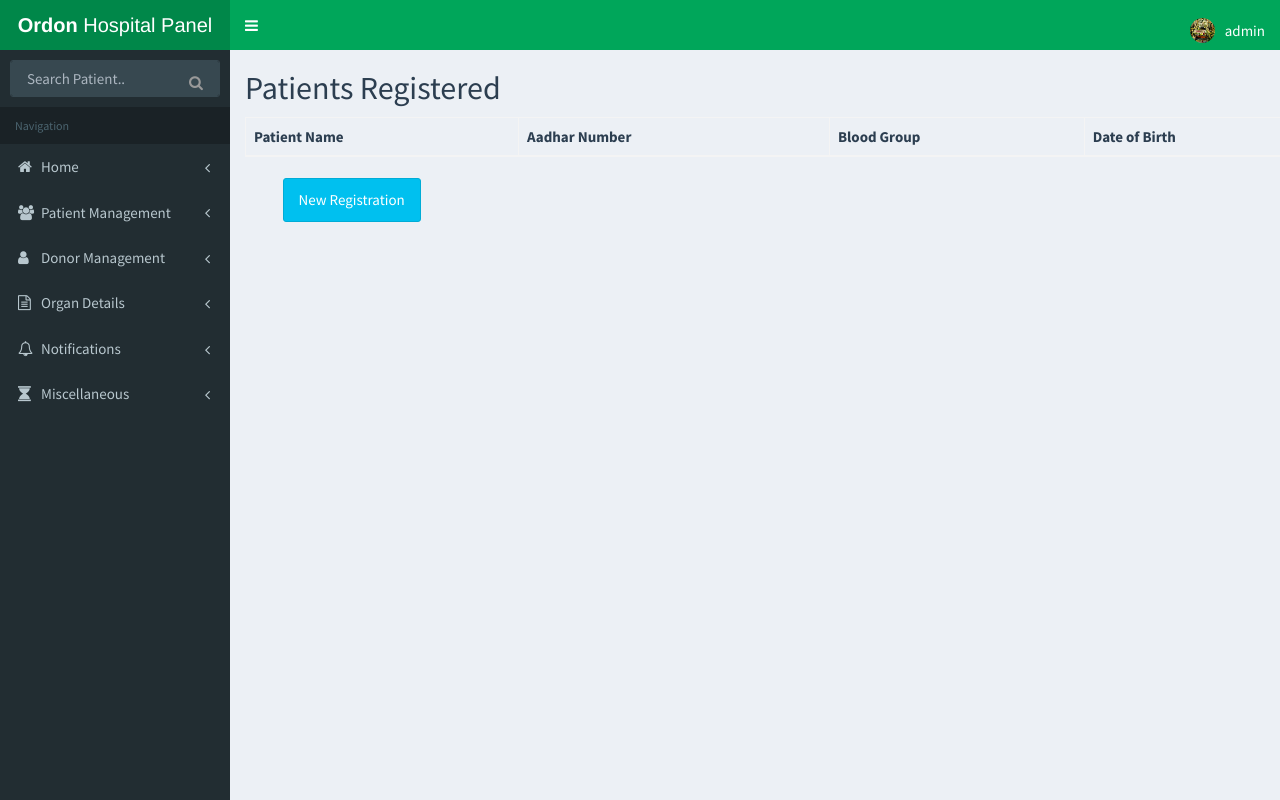
After one commit to chanchelvs/acmw-ordon, a Django app: page /list_patients/ in a window 1280 px wide. The commit adds this page. Run offline with Django 3.2, Linux system fonts and the light colour scheme; a user stored in the database is signed in; data comes from the database, SQL or seed files in the repository; both versions use the stored data as it was after the commit; lists and menus that the app fills with data are empty; some libraries are stand-ins or nearby versions.

Commit message:
Added Patient List

```diff
--- a/ordon/urls.py
+++ b/ordon/urls.py
@@ -13,9 +13,13 @@ urlpatterns =[
     url(r'^firstaid/$', views.firstaid, name='firstaid'),
     #hospital urls
     url(r'^new_patient/$', views.new_patient, name='new_patient'),
+    url(r'^list_patients/$', views.list_patients, name='list_patients'),
+    url(r'^delete_patient/$', views.delete_patient, name='delete_patient'),
 
     # donor urls
-    url(r'^donor_registration/$', views.donor_registration, name='donor_registration'),
+    url(r'^new_donor/$', views.donor_registration, name='new_donor'),
+    url(r'^list_donors/$', views.list_donors, name='list_donors'),
+    url(r'^delete_donor/$', views.delete_donor, name='delete_donor'),
 
     url(r'^login/$', auth_views.login, {'template_name': 'login.html'}, name='login'),
     url(r'^logout/$', auth_views.logout, name='logout'),
--- a/templates/hospital_base.html
+++ b/templates/hospital_base.html
@@ -149,7 +149,7 @@
           </a>
           <ul class="treeview-menu">
             <li class="active"><a href="/new_patient/"><i class="fa fa-plus"></i>Patient Registration</a></li>
-            <li><a href="/list_patient/"><i class="fa fa-list"></i> Patient List</a></li>
+            <li><a href="/list_patients/"><i class="fa fa-list"></i> Patient List</a></li>
           </ul>
         </li>
         <li class=" treeview">
@@ -161,7 +161,7 @@
           </a>
           <ul class="treeview-menu">
             <li class="active"><a href="/new_donor/"><i class="fa fa-plus"></i> New Donor Registration</a></li>
-            <li class="active"><a href="/list_donor/"><i class="fa fa-list"></i> Donor List</a></li>
+            <li class="active"><a href="/list_donors/"><i class="fa fa-list"></i> Donor List</a></li>
             <!-- <li><a href="#"><i class="fa fa-bell"></i> Give Notification to student</a></li> -->
           </ul>
         </li>
@@ -172,7 +172,7 @@
               <i class="fa fa-angle-left pull-right"></i>
             </span>
           </a>
-          <ul class="treeview-menu">l
+          <ul class="treeview-menu">
             <li><a href="/blood_details/"><i class="fa fa-plus"></i> Blood Units Available</a></li>
             <li class="active"><a href="/organ_required/"><i class="fa fa-minus"></i> Organ Requirements</a></li>
             <li class="active"><a href="/transplant_history/"><i class="fa fa-list"></i> Transplant History</a></li>
--- /dev/null
+++ b/templates/list_patients.html
@@ -0,0 +1,41 @@
+{% extends 'hospital_base.html' %}
+{% block content %}
+<!--<h3>TEACHER/SUBJECTS</h3>-->
+
+<div class="container">
+  <h2>Patients Registered</h2>
+  <table class="table table-hover table-striped table-bordered">
+    <thead>
+      <tr>
+        <th>Patient Name</th>
+        <th>Aadhar Number</th>
+        <th>Blood Group</th>
+        <th>Date of Birth</th>
+        <th> </th>
+      </tr>
+    </thead>
+    <tbody>
+      {% for patient in patients %}
+        <tr>
+              <td>{{patient.name}}</td>
+              <td>{{patient.aadhar_no}}</td>
+              <td>{{patient.blood_group}}</td>
+              <td>{{patient.dob}}</td>
+{#          <td><a class="btn btn-xs btn-warning" href="/edit_patient?id={{subject.pk}}">Edit</a></td>#}
+          <td><a class="btn btn-xs btn-danger" href="/delete_patient?id={{patient.pk}}">Delete</a></td>
+        </tr>
+
+      {% endfor %}
+    </tbody>
+  </table>
+</div>
+<div style="margin-left:5%">
+  <a class="btn btn-info" href="/new_patient">New Registration</a>
+</div>
+
+{% endblock %}
+
+<!--{% block myblock %}
+
+
+{% endblock %}-->
--- a/website/models.py
+++ b/website/models.py
@@ -61,6 +61,15 @@ class Organ(models.Model):
     def __str__(self):
         return str(self.type) + ", " + str(self.blood_group) + ", " +  str(self.donor.user.username)
 
+
+class OrganRequired(models.Model):
+    type = models.CharField(max_length = 100, choices = organ_choices)
+    patient = models.ForeignKey(Donor, null =  True, blank = True, related_name='organ_patient')
+    blood_group = models.CharField(max_length = 20, choices = blood_group_choices)
+    organ_hospital = models.ForeignKey(Hospital, null = True, blank = True)
+    def __str__(self):
+        return str(self.type) + ", " + str(self.blood_group) + ", " +  str(self.donor.user.username)
+
 class Campaign(models.Model):
     posted_by = models.ForeignKey(Donor)
     target_fund = models.IntegerField(default = 0)
--- a/website/views.py
+++ b/website/views.py
@@ -10,7 +10,7 @@ def faq(request):
     return render_to_response("faq.html")
 
 def firstaid(request):
-    return render_to_response("firstaid.html")
+    return render_to_response("aid.html")
 
 def welcome(request):
     hospitals_from_db =  Hospital.objects.all()
@@ -48,6 +48,7 @@ def home(request):
     return render(request, "donor_home.html")
 
 #hospital views
+@login_required
 def new_patient(request):
     if(request.method=='POST'):
         username = (request.POST.get('username'))
@@ -85,6 +86,44 @@ def new_patient(request):
         return render(request,'new_patient.html')
 
 
+@login_required
+def list_patients(request):
+    hospital = Hospital.objects.get(user=request.user)
+    patients = Donor.objects.filter(is_patient=True, donor_hospital =hospital)
+    data = {'patients':patients}
+    #print(data)
+    return render(request,"list_patients.html",data)
+
+
+@login_required
+def list_donors(request):
+    hospital = Hospital.objects.get(user=request.user)
+    donors = Donor.objects.filter(is_patient=False, donor_hospital =hospital)
+    data = {'donors':donors}
+    #print(data)
+    return render(request,"list_donors.html",data)
+
+@login_required(login_url='/login/')
+def delete_patient(request):
+    patient_pk = request.GET.get('id')
+    try:
+        patient = Donor.objects.get(pk=patient_pk)
+        patient.delete()
+        return redirect("/list_patients/")
+    except:
+        return redirect("/list_patients/")
+
+@login_required(login_url='/login/')
+def delete_donor(request):
+    donor_pk = request.GET.get('id')
+    try:
+        donor = Donor.objects.get(pk=donor_pk)
+        donor.delete()
+        return redirect("/list_donors/")
+    except:
+        return redirect("/list_donors/")
+
+
 def donor_registration(request):
     if(request.method=='POST'):
         username = (request.POST.get('username'))
```
Also changed, not shown: templates/aid.html (added, +52 -0 lines), templates/list_donors.html (added, +40 -0 lines), db.sqlite3.
